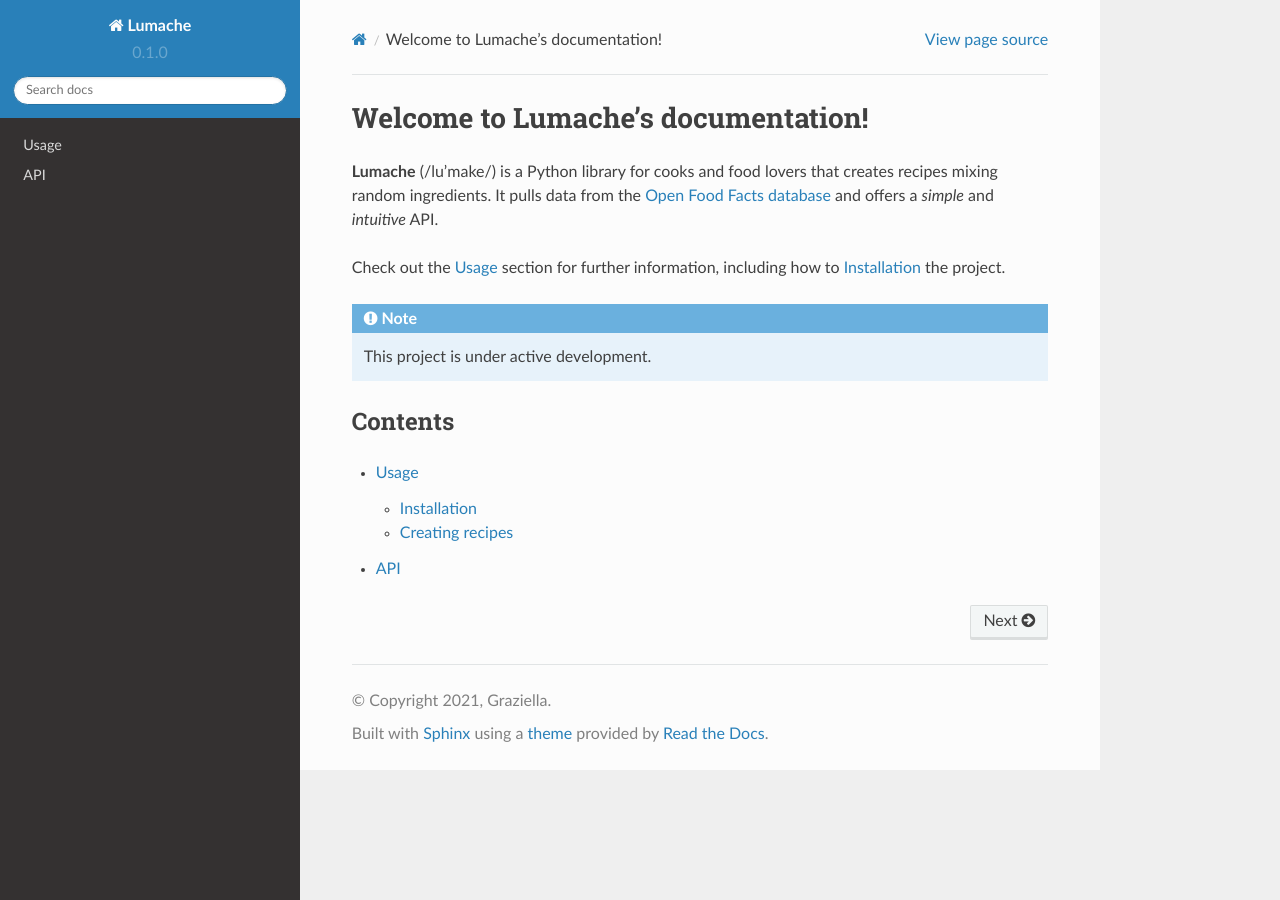
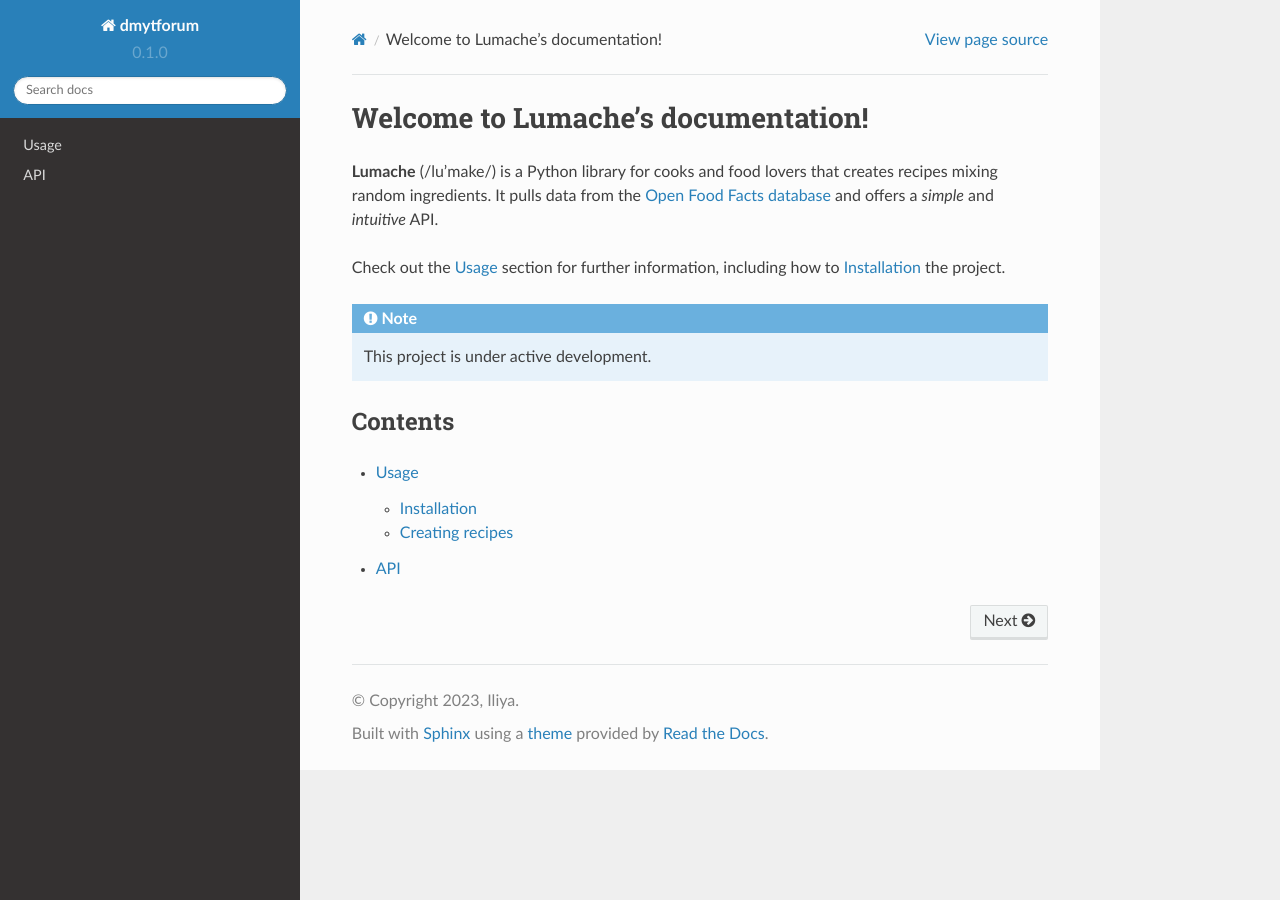
Before and after one commit to Iliya5digital/dmytforum, a Sphinx documentation site: the page built from docs/source/index.rst, in a window 1280 px wide. Built offline with Sphinx 7.4.7 and the Read the Docs theme 2.0.0, drawn with Linux system fonts in a browser that asks for light colours.

Commit message:
Update conf.py

```diff
--- a/docs/source/conf.py
+++ b/docs/source/conf.py
@@ -2,9 +2,9 @@
 
 # -- Project information
 
-project = 'Lumache'
-copyright = '2021, Graziella'
-author = 'Graziella'
+project = 'dmytforum'
+copyright = '2023, Iliya'
+author = 'Iliya'
 
 release = '0.1'
 version = '0.1.0'
```
